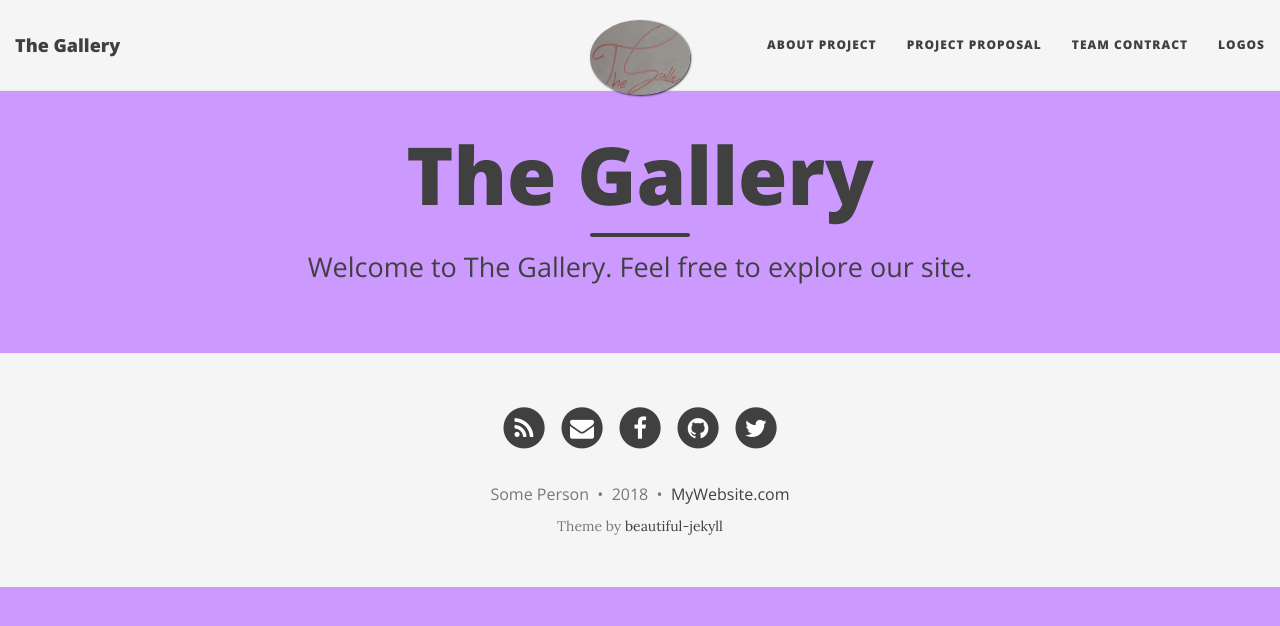
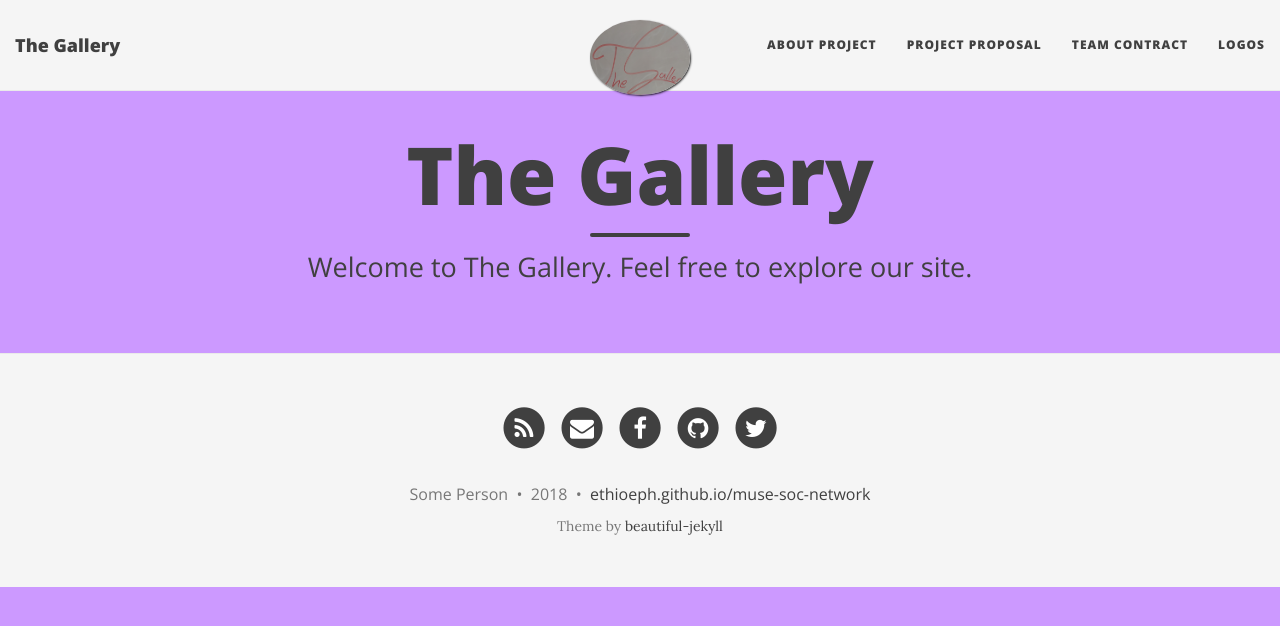
Before and after one commit to ethioeph/muse-soc-network, a Jekyll site: the page built from index.html, in a window 1280 px wide. Shown: the top 626 px of the page. Built offline with Jekyll 4.4.1, drawn with Linux system fonts in a browser that asks for light colours; nearby versions of some CDN libraries; the list of posts is cut into pages by our own code.

Commit message:
Removing social media links

```diff
--- a/_config.yml
+++ b/_config.yml
@@ -91,14 +91,14 @@
 
 # Select which share links to show in posts
 share-links-active:
-  twitter: true
-  facebook: true
-  google: false
-  linkedin: true
+  #twitter: true # ("uncomment these to get the social media links"- Daniel)
+  #facebook: true
+  #google: false
+  #linkedin: true
 
 # How to display the link to the website in the footer
 # Remove this if you don't want a link in the footer
-url-pretty: "MyWebsite.com"  # eg. "deanattali.com/beautiful-jekyll"
+url-pretty: "ethioeph.github.io/muse-soc-network"  # eg. "deanattali.com/beautiful-jekyll"
 
 # --- Web Statistics Section --- #
 
```
